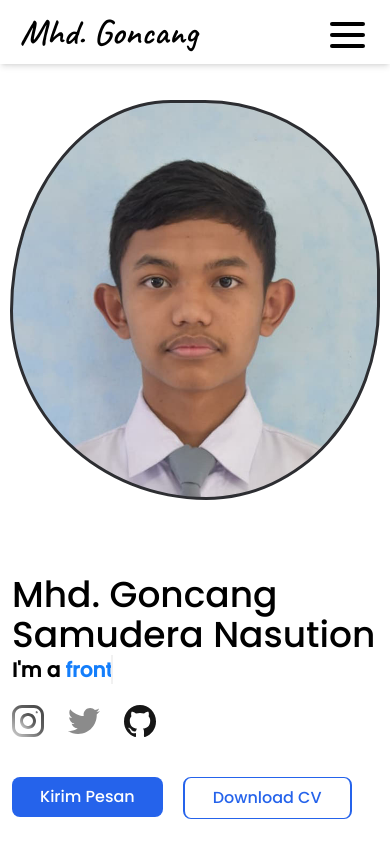
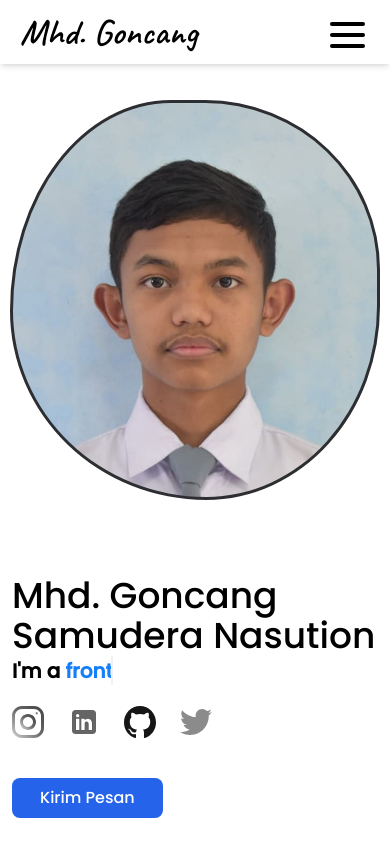
Before and after one commit to goncang1512/portfolio-mhd-goncang-samudera, a React (Vite) app: page / in a window 390 px wide. Shown: the top 844 px of the page. Built offline with nearby package versions, Linux system fonts and the light colour scheme.

Commit message:
New update linkedin and fix bug project 30/10/2023

```diff
--- a/src/App.jsx
+++ b/src/App.jsx
@@ -1,6 +1,5 @@
 import "./App.css";
 import Index from "./components/pages/Index";
-import { BrowserRouter as Router, Routes, Route } from "react-router-dom";
 import { createBrowserRouter, RouterProvider } from "react-router-dom";
 
 const router = createBrowserRouter([
--- a/src/components/elements/homeElements/SosmedElements.jsx
+++ b/src/components/elements/homeElements/SosmedElements.jsx
@@ -1,14 +1,14 @@
 import React from "react";
 
 function SosmedElements(props) {
-  const { link, src } = props;
+  const { link, src, className } = props;
   return (
     <>
       <a href={link}>
         <img
           src={src}
           alt=""
-          className="w-8 grayscale hover:grayscale-0 hover:scale-110"
+          className={`${className} flex items-center w-8 grayscale hover:grayscale-0 hover:scale-110`}
         />
       </a>
     </>
--- a/src/components/fragments/homeFragments/HomeButton.jsx
+++ b/src/components/fragments/homeFragments/HomeButton.jsx
@@ -8,7 +8,7 @@ function HomeButton() {
         Kirim Pesan
       </HomeSend>
       <a href="">
-        <button className="duration-300 ease-in-out trasition-all rounded-lg p-7 border border-blue-600 text-blue-600 text-center hover:scale-105 hover:bg-blue-600 hover:text-white text-base py-2 border-x-2 ">
+        <button className="duration-300 ease-in-out trasition-all rounded-lg p-7 border border-blue-600 text-blue-600 text-center hover:scale-105 hover:bg-blue-600 hover:text-white text-base py-2 border-x-2 hidden">
           Download CV
         </button>
       </a>
--- a/src/components/fragments/homeFragments/Sosmed.jsx
+++ b/src/components/fragments/homeFragments/Sosmed.jsx
@@ -4,17 +4,22 @@ import SosmedEl from "../../elements/homeElements/SosmedElements";
 function Sosmed() {
   return (
     <>
+        <SosmedEl
+          src="../../assets/svg/instagram-icon.svg"
+          link="https://www.instagram.com/mhdgoncang/?igshid=ZDdkNTZiNTM="
+        />
       <SosmedEl
-        src="../../assets/svg/instagram-icon.svg"
-        link="https://www.instagram.com/mhdgoncang/?igshid=ZDdkNTZiNTM="
+        src="../../assets/svg/icons8-linkedin.svg"
+        link="https://www.linkedin.com/in/mhd-goncang-samudera-nasution-7a523a292/"
+        className="w-10"
       />
+        <SosmedEl
+          src="../../assets/svg/github-icon.svg"
+          link="https://github.com/goncang1512"
+        />
       <SosmedEl
         src="../../assets/svg/twitter-icon.svg"
         link="https://twitter.com/GoncangSamudera?t=kiEKN6_OJkDoynL4AuffSg&s=09"
-      />
-      <SosmedEl
-        src="../../assets/svg/github-icon.svg"
-        link="https://github.com/goncang1512"
       />
     </>
   );
--- a/src/components/fragments/projectfragments/CardProject.jsx
+++ b/src/components/fragments/projectfragments/CardProject.jsx
@@ -43,11 +43,11 @@ const Figure = (props) => {
   const { img, classFigure, classImg } = props;
   return (
     <>
-      <figure className={`${classFigure} pr-4 my-5 ml-5`}>
+      <figure className={`${classFigure} pr-10 md:pr-4 my-5 ml-5 w-full`}>
         <img
           src={img}
           alt="Album"
-          className={`${classImg} md:w-575 w-full h-96 rounded-xl  object-cover border drop-shadow-md cursor-pointer ease-linear transition-all object-top hover:object-bottom`}
+          className={`${classImg} w-full h-96 rounded-xl  object-cover border drop-shadow-md cursor-pointer ease-linear transition-all object-top hover:object-bottom`}
         />
       </figure>
     </>
@@ -59,7 +59,7 @@ const Body = (props) => {
   const { children, classBody } = props;
   return (
     <div
-      className={`${classBody} flex flex-col justify-between md:h-96 h-full gap-7 p-5`}
+      className={`${classBody} flex flex-col justify-between items-center md:h-96 h-full gap-7 p-5 w-full`}
     >
       {children}
     </div>
--- a/src/components/layouts/CopyRight.jsx
+++ b/src/components/layouts/CopyRight.jsx
@@ -17,7 +17,7 @@ function CopyRight() {
               className="icon-copy hover:scale-110 cursor-pointer text-white"
             />
           </a>
-          <a href="https://www.linkedin.com/in/mhd-goncang-samudera-nasution-7a523a292?lipi=urn%3Ali%3Apage%3Ad_flagship3_profile_view_base_contact_details%3BL6B8foHSRiynMKH%2F40%2Bg2Q%3D%3D">
+          <a href="https://www.linkedin.com/in/mhd-goncang-samudera-nasution-7a523a292/">
             <AiFillLinkedin
               size="27"
               className="icon-copy hover:scale-110 cursor-pointer text-white"
--- a/src/components/layouts/projectLayouts/ProjectNew.jsx
+++ b/src/components/layouts/projectLayouts/ProjectNew.jsx
@@ -15,8 +15,7 @@ function ProjectNew() {
           <CardProject.Title>Ecommerce</CardProject.Title>
           <CardProject.Ception>
             Ini merupakan project untuk belajar feth API untuk saya dengan Fake
-            Store Api. Yang menggunakan Tailwind CSS dan daisyui. (belum
-            selesai)
+            Store Api. Yang menggunakan Tailwind CSS dan daisyui.
           </CardProject.Ception>
           <CardProject.Tech>
             <div className="border py-1 px-5 shadow-xl">TAILWIND CSS</div>
@@ -35,7 +34,7 @@ function ProjectNew() {
           <CardProject.Ception>
             Ini adalah sebuah proyek website kasir yang berguna untuk menghitung
             dan menerima pesanan makanan, namun hanya dapat digunakan di sisi
-            kasir. (belum selesai)
+            kasir.
           </CardProject.Ception>
           <CardProject.Tech>
             <div className="border py-1 px-5 shadow-xl">REACT</div>
@@ -81,7 +80,7 @@ function ProjectNew() {
           <CardProject.Ception>
             Ini merupakan website yang saya buat untuk menyimpan komponen
             komponen website yang pernah saya gunakan sebelumya. Yang
-            menggunakan Tailwind CSS dan react. (belum selesai)
+            menggunakan Tailwind CSS dan react.
           </CardProject.Ception>
           <CardProject.Tech>
             <div className="border py-1 px-5 shadow-xl">REACT</div>
```
Also changed, not shown: public/assets/svg/icons8-linkedin.svg (added).
